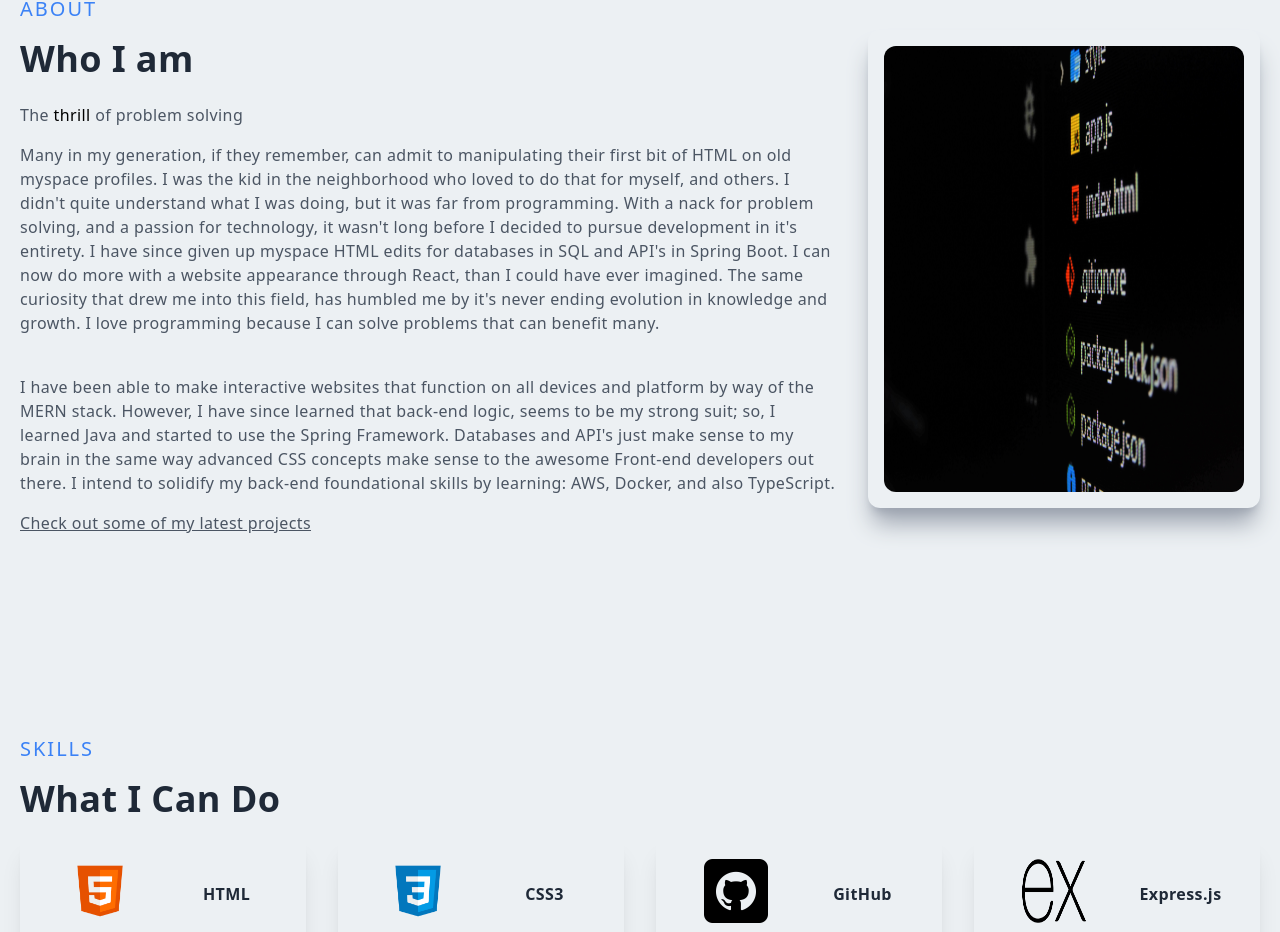
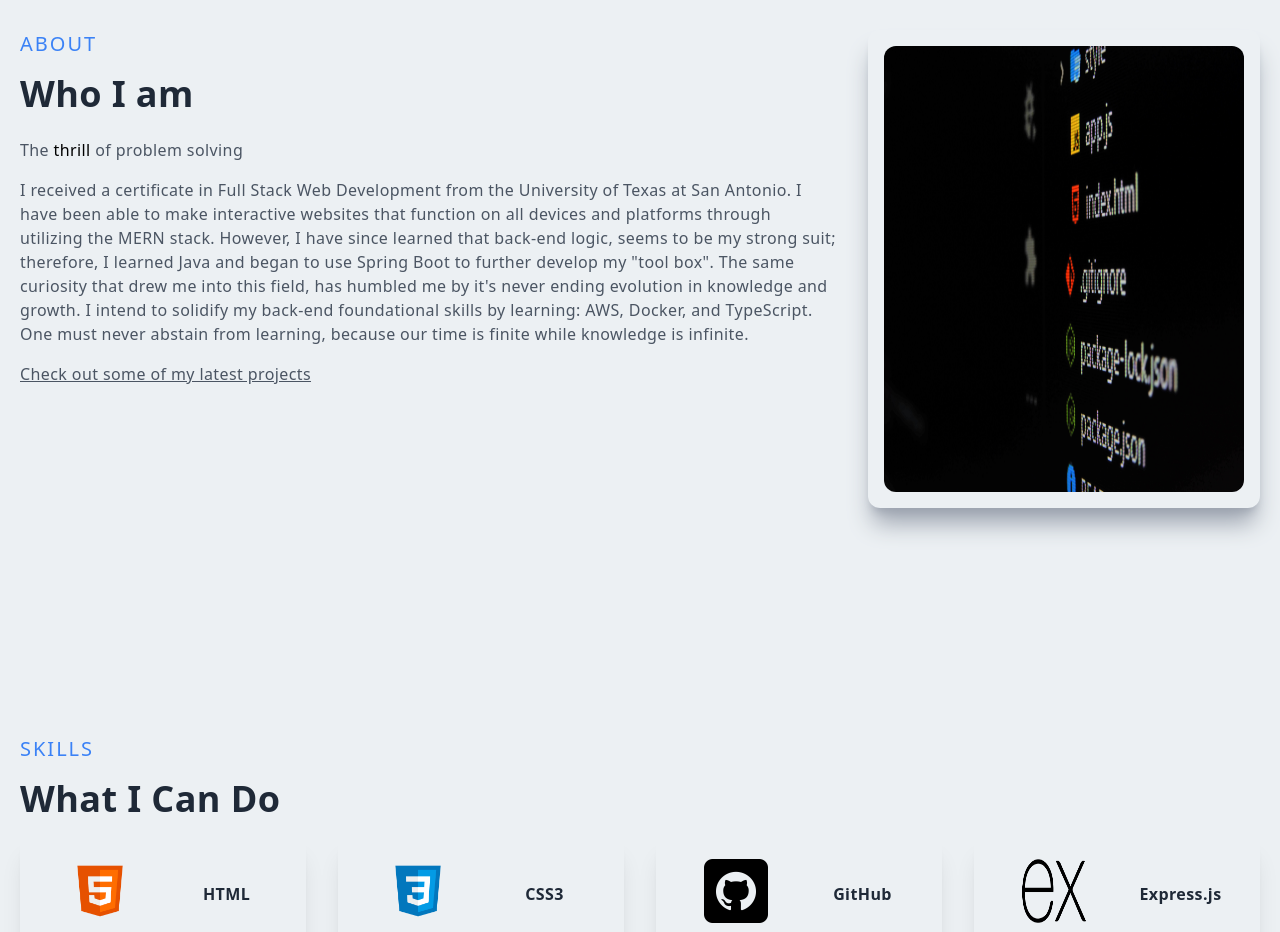
Before and after one commit to Jiryeah/REACT-Portfolio, a Next.js app: page / in a window 1280 px wide. Shown: the part 931-1863 px from the top of the page. Built offline with nearby package versions, Linux system fonts and the light colour scheme.

Commit message:
fixed my about me section

```diff
--- a/components/About.jsx
+++ b/components/About.jsx
@@ -14,24 +14,15 @@ const About = () => {
             The <span className='text-black'>thrill</span> of problem solving
           </p>
           <p className='py-2 text-gray-600'>
-            Many in my generation, if they remember, can admit to manipulating their first bit of
-            HTML on old myspace profiles. I was the kid in the neighborhood who loved to do that for
-            myself, and others. I didn't quite understand what I was doing, but it was far from
-            programming. With a nack for problem solving, and a passion for technology, it wasn't
-            long before I decided to pursue development in it's entirety. I have since given up
-            myspace HTML edits for databases in SQL and API's in Spring Boot. I can now do more with
-            a website appearance through React, than I could have ever imagined. The same curiosity
-            that drew me into this field, has humbled me by it's never ending evolution in knowledge
-            and growth. I love programming because I can solve problems that can benefit many.
-          </p>
-          <br />
-          <p className='py-2 text-gray-600'>
-            I have been able to make interactive websites that function on all devices and platform
-            by way of the MERN stack. However, I have since learned that back-end logic, seems to be
-            my strong suit; so, I learned Java and started to use the Spring Framework. Databases
-            and API's just make sense to my brain in the same way advanced CSS concepts make sense
-            to the awesome Front-end developers out there. I intend to solidify my back-end
-            foundational skills by learning: AWS, Docker, and also TypeScript.
+            I received a certificate in Full Stack Web Development from the University of Texas at
+            San Antonio. I have been able to make interactive websites that function on all devices
+            and platforms through utilizing the MERN stack. However, I have since learned that
+            back-end logic, seems to be my strong suit; therefore, I learned Java and began to use
+            Spring Boot to further develop my "tool box". The same curiosity that drew me into this
+            field, has humbled me by it's never ending evolution in knowledge and growth. I intend
+            to solidify my back-end foundational skills by learning: AWS, Docker, and TypeScript.
+            One must never abstain from learning, because our time is finite while knowledge is
+            infinite.
           </p>
           <Link href='/#projects'>
             <p className='py-2 text-gray-600 underline cursor-pointer'>
```
